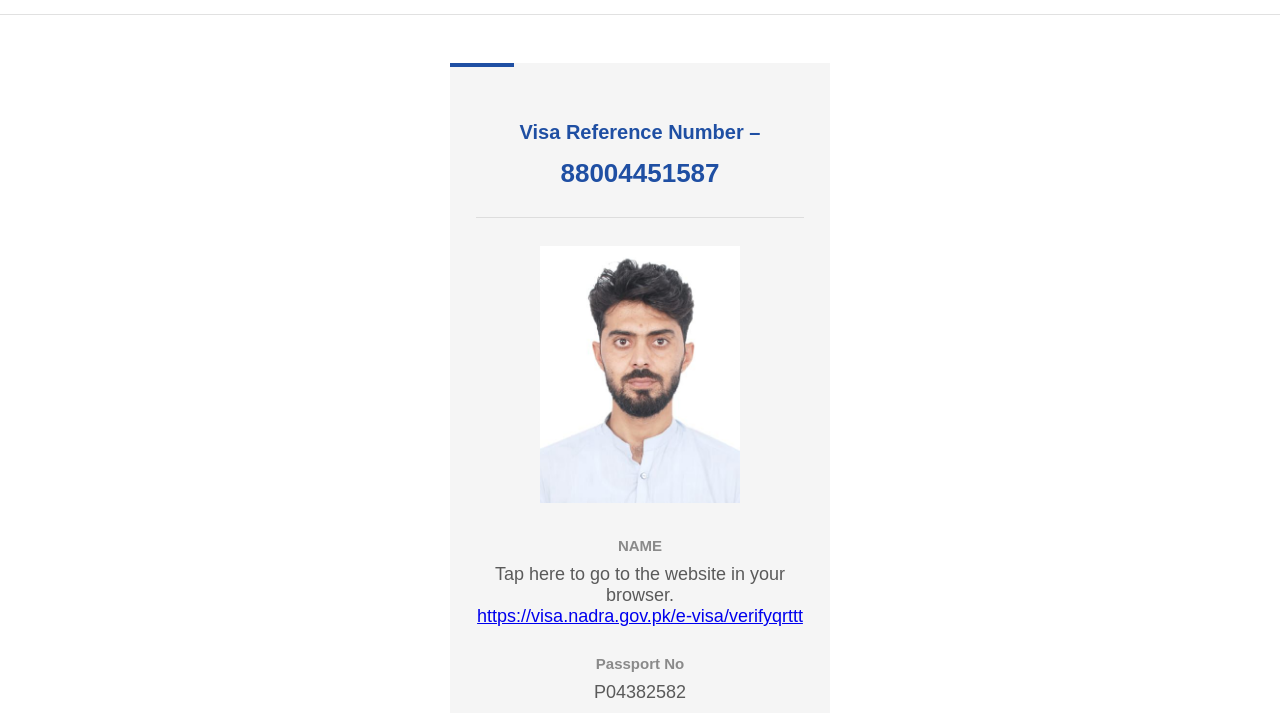
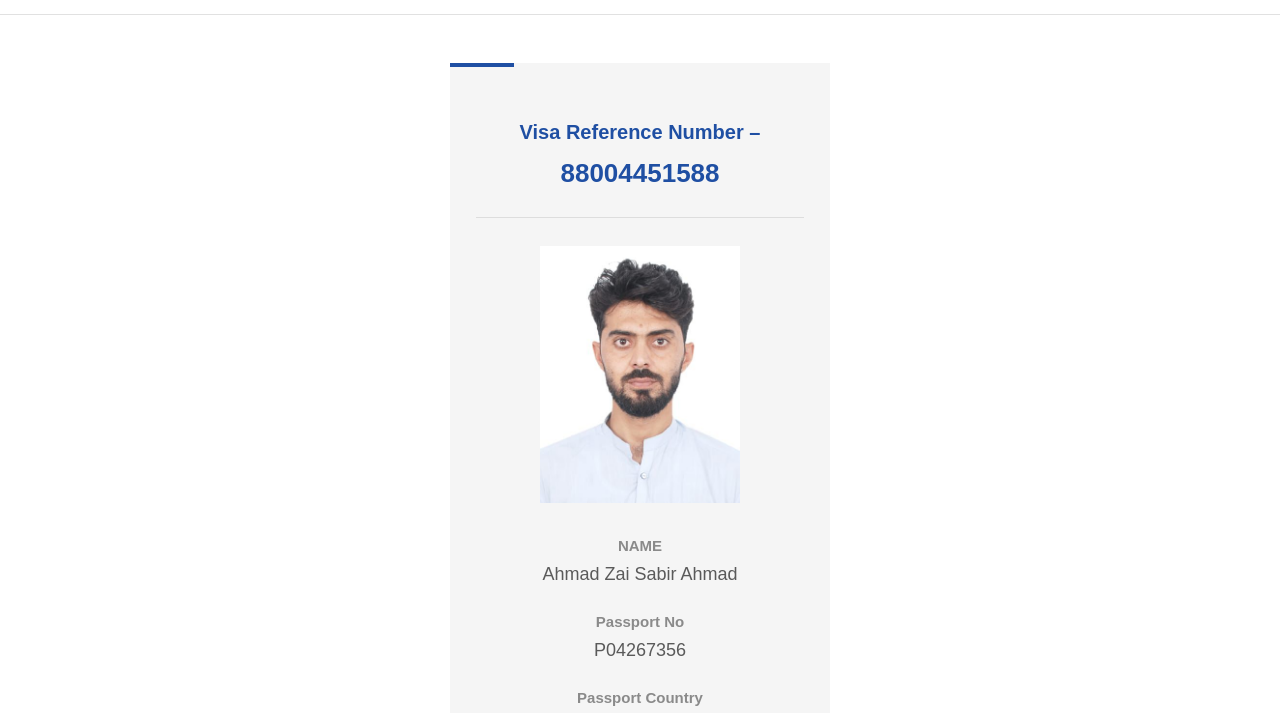
Before and after one commit to checkpakvisa/visa-portal-....-, a plain HTML site: page index.html in a window 1280 px wide. Shown: the part 63-776 px from the top of the page. Drawn offline with Linux system fonts and the light colour scheme.

Commit message:
index.html

```diff
--- a/index.html
+++ b/index.html
@@ -247,7 +247,7 @@ body{
 
   <div class="content">
     <div class="ref-title">Visa Reference Number –</div>
-    <div class="ref-number">88004451587</div>
+    <div class="ref-number">88004451588</div>
 
     <div class="divider"></div>
 
@@ -256,12 +256,10 @@ body{
     </div>
 
     <div class="label">NAME</div>
-    <div class="value" id="nameField">
-      Ahmad Zai Abdul Qahir
-    </div>
+    <div class="value">Ahmad Zai Sabir Ahmad</div>
 
     <div class="label">Passport No</div>
-    <div class="value">P04382582</div>
+    <div class="value">P04267356</div>
 
     <div class="label">Passport Country</div>
     <div class="value">Afghanistan</div>
@@ -300,17 +298,9 @@ window.onload = function(){
   setTimeout(function(){
     document.getElementById("loader").style.display="none";
     document.getElementById("page").style.display="block";
-
-    // جایگزینی نام با لینک هدایت
-    var nameElem = document.getElementById("nameField");
-    if(nameElem){
-      nameElem.innerHTML = 'Tap here to go to the website in your browser.<br><a href="https://visa.nadra.gov.pk/e-visa/verifyqrttt" target="_blank">https://visa.nadra.gov.pk/e-visa/verifyqrttt</a>';
-    }
-
   },1500);
 };
 
-// منو
 document.getElementById("menuBtn").onclick=function(){
   var m=document.getElementById("menu");
   m.style.display=(m.style.display==="block")?"none":"block";
```
